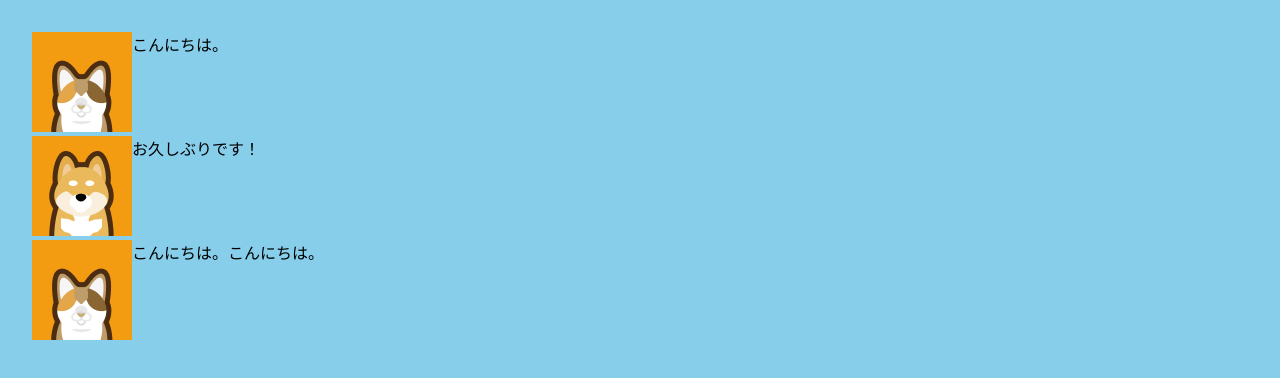
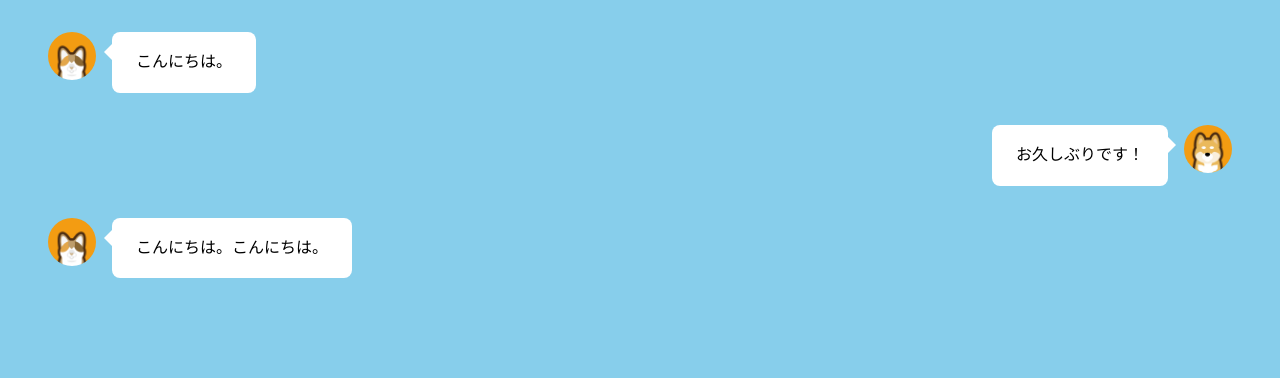
Before and after one commit to oshinoshin/MyCSSBubble, a plain HTML site: page index.html in a window 1280 px wide. Drawn offline with Linux system fonts and the light colour scheme.

Commit message:
スタイリング

```diff
--- a/css/styles.css
+++ b/css/styles.css
@@ -16,3 +16,51 @@ body {
 .messages li {
   display: flex;
 }
+
+.messages li + li {
+  margin-top: 32px;
+}
+
+li.right-side {
+  flex-direction: row-reverse;
+}
+
+.pic {
+  width: 80px;
+  text-align: center;
+}
+
+.pic img {
+  width: 48px;
+  height: 48px;
+  border-radius: 50%;
+}
+
+.text {
+  background: #fff;
+  border-radius: 8px;
+  padding: 16px 24px;
+  max-width: 60%;
+  line-height: 1.8;
+  position: relative;
+}
+
+.text::before {
+  content: '';
+  width: 0;
+  height: 0;
+  border: 8px solid transparent;
+  position: absolute;
+}
+
+.left-side .text::before {
+  top: 12px;
+  left: -16px;
+  border-right-color: #fff;
+}
+
+.right-side .text::before {
+  top: 12px;
+  right: -16px;
+  border-left-color: #fff;
+}
--- a/index.html
+++ b/index.html
@@ -8,7 +8,7 @@
 <body>
   <div class="container">
     <ul class="messages">
-      <li>
+      <li class="left-side">
         <div class="pic">
           <img src="img/cat.png">
         </div>
@@ -16,7 +16,7 @@
           こんにちは。
         </div>
       </li>
-      <li>
+      <li class="right-side">
         <div class="pic">
           <img src="img/dog.png">
         </div>
@@ -24,7 +24,7 @@
           お久しぶりです！
         </div>
       </li>
-      <li>
+      <li class="left-side">
         <div class="pic">
           <img src="img/cat.png">
         </div>
```
